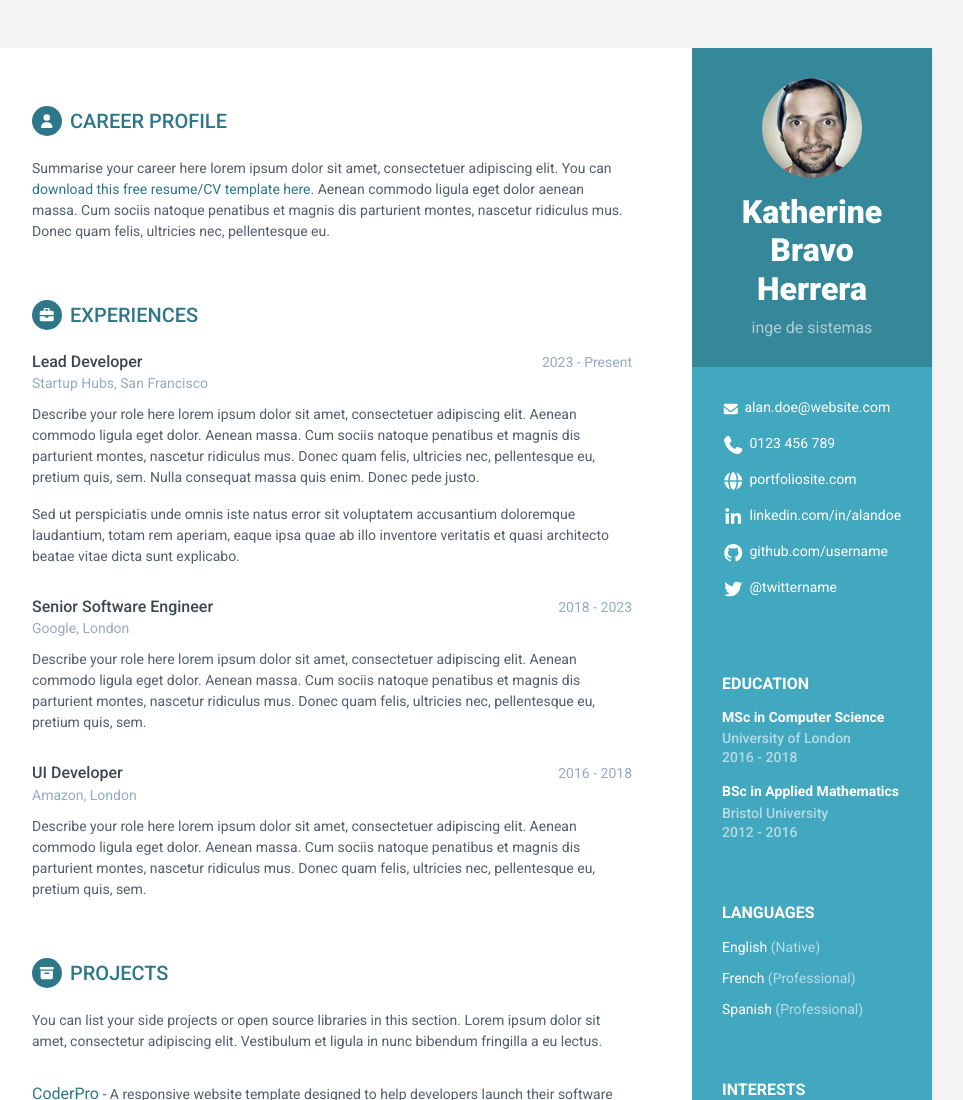
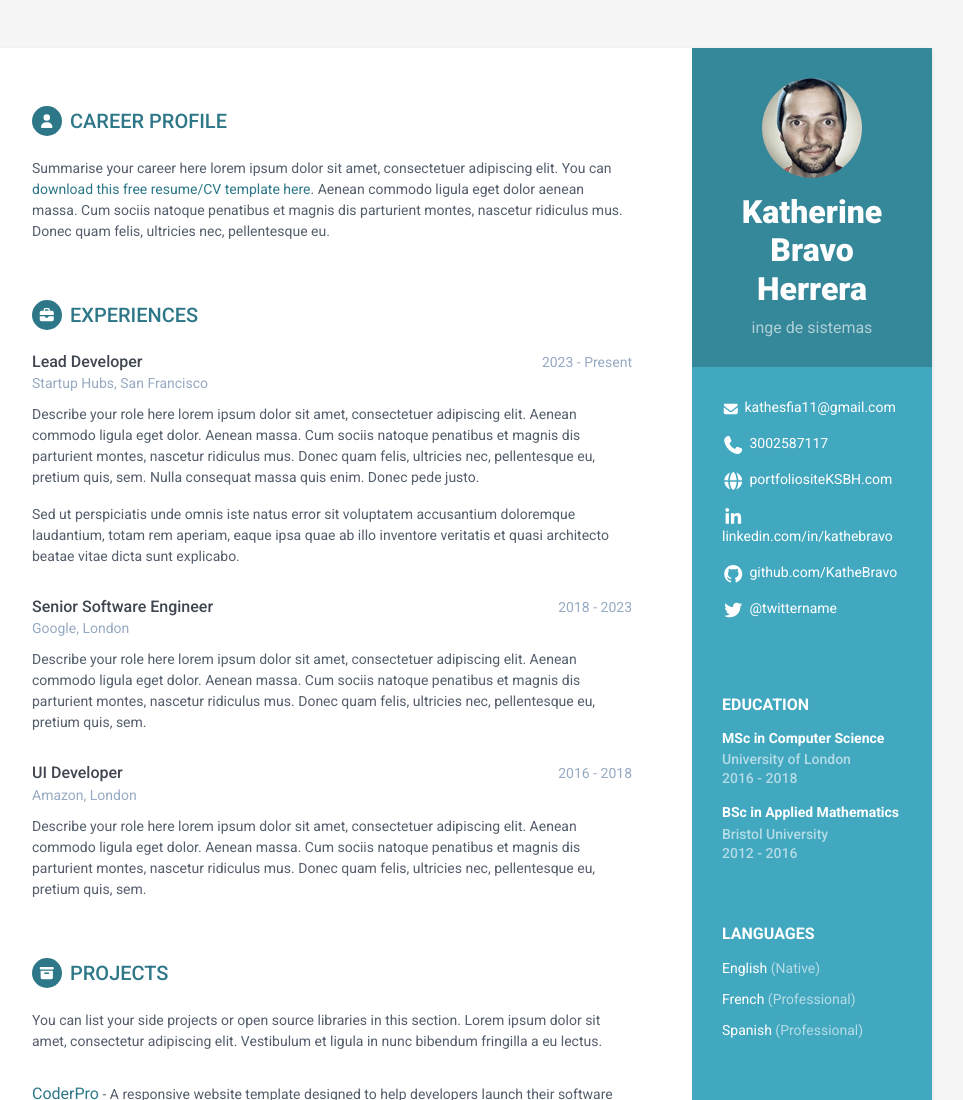
Before and after one commit to KatheBravo/CV, a plain HTML site: page index.html in a window 1280 px wide. Shown: the top 1100 px of the page, without its empty margins (188-1151 px from the left). Drawn offline with Linux system fonts and the light colour scheme.

Commit message:
edité la informacion del contenedor de contacto

```diff
--- a/index.html
+++ b/index.html
@@ -31,11 +31,11 @@
 
             <div class="contact-container container-block">
                 <ul class="list-unstyled contact-list">
-                    <li class="email"><i class="fa-solid fa-envelope"></i><a href="mailto: yourname@email.com">alan.doe@website.com</a></li>
-                    <li class="phone"><i class="fa-solid fa-phone"></i><a href="tel:0123 456 789">0123 456 789</a></li>
-                    <li class="website"><i class="fa-solid fa-globe"></i><a href="https://themes.3rdwavemedia.com/bootstrap-templates/resume/orbit-free-resume-cv-bootstrap-theme-for-developers/" target="_blank">portfoliosite.com</a></li>
-                    <li class="linkedin"><i class="fa-brands fa-linkedin-in"></i><a href="#" target="_blank">linkedin.com/in/alandoe</a></li>
-                    <li class="github"><i class="fa-brands fa-github"></i><a href="#" target="_blank">github.com/username</a></li>
+                    <li class="email"><i class="fa-solid fa-envelope"></i><a href="mailto: yourname@email.com">kathesfia11@gmail.com</a></li>
+                    <li class="phone"><i class="fa-solid fa-phone"></i><a href="tel:0123 456 789">3002587117</a></li>
+                    <li class="website"><i class="fa-solid fa-globe"></i><a href="https://themes.3rdwavemedia.com/bootstrap-templates/resume/orbit-free-resume-cv-bootstrap-theme-for-developers/" target="_blank">portfoliositeKSBH.com</a></li>
+                    <li class="linkedin"><i class="fa-brands fa-linkedin-in"></i><a href="#" target="_blank">linkedin.com/in/kathebravo</a></li>
+                    <li class="github"><i class="fa-brands fa-github"></i><a href="#" target="_blank">github.com/KatheBravo</a></li>
                     <li class="twitter"><i class="fa-brands fa-twitter"></i><a href="https://twitter.com/3rdwave_themes" target="_blank">@twittername</a></li>
                 </ul>
             </div><!--//contact-container-->
```
